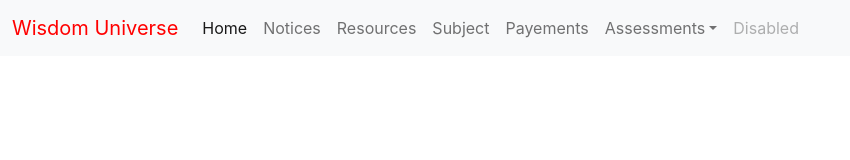
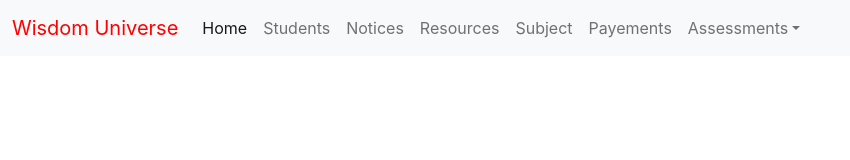
Before and after one commit to ProjectITP/WisdomUniverse, a React (Create React App) app: page / in a window 1280 px wide. Shown: the top 160 px of the page, without its empty margins (0-850 px from the left). Built offline with nearby package versions, Linux system fonts and the light colour scheme; the HTML template or start-up script is replaced by a standard one.

Commit message:
Header update

```diff
--- a/src/shared/Header.js
+++ b/src/shared/Header.js
@@ -13,7 +13,10 @@ function Header(){
                     <div class="collapse navbar-collapse" id="navbarSupportedContent">
                     <ul class="navbar-nav me-auto mb-2 mb-lg-0">
                         <li class="nav-item">
-                        <a class="nav-link active" aria-current="page" href="/">Home</a>
+                        <a class="nav-link active" href="/">Home</a>
+                        </li>
+                        <li class="nav-item">
+                            <a class="nav-link" href="">Students</a>
                         </li>
                         <li class="nav-item">
                             <a class="nav-link" href="">Notices</a>
@@ -25,7 +28,7 @@ function Header(){
                             <a class="nav-link" href="#">Subject</a>
                         </li>
                         <li class="nav-item">
-                            <a class="nav-link" href="/i/quiz">Payements</a>
+                            <a class="nav-link" href="">Payements</a>
                         </li>
                         <li class="nav-item dropdown">
                             <a class="nav-link dropdown-toggle" href="#" id="navbarDropdown" role="button" data-bs-toggle="dropdown" aria-expanded="false">
@@ -34,7 +37,6 @@ function Header(){
                             <ul class="dropdown-menu" aria-labelledby="navbarDropdown">
                                 <li><a class="dropdown-item" href="">Quiz</a></li>
                                 <li><a class="dropdown-item" href="/i/quiz">View Quiz(I)</a></li>
-                                <li><a class="dropdown-item" href="">Add Quiz</a></li>
                                 <li><a class="dropdown-item" href="/i/quiz">View Quiz(S)</a></li>
                                 <li><a class="dropdown-item" href="#">Another action</a></li>
                                 <li><hr class="dropdown-divider"/></li>
@@ -43,9 +45,7 @@ function Header(){
                                 <li><a class="dropdown-item" href="#">Assignment</a></li>
                             </ul>
                         </li>
-                        <li class="nav-item">
-                            <a class="nav-link disabled" href="#">Disabled</a>
-                        </li>
+
                     </ul>
                 </div>
             </div>
```
